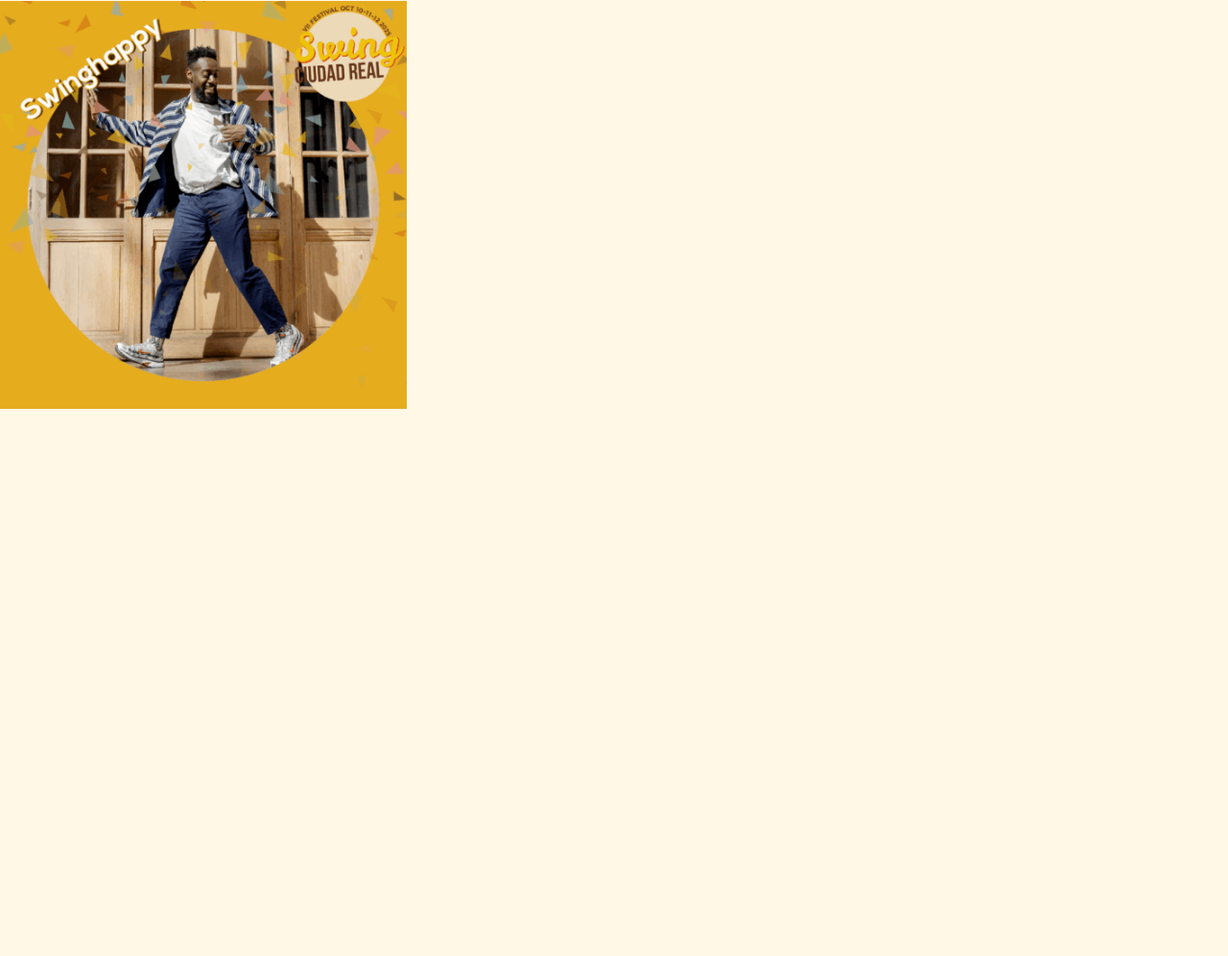
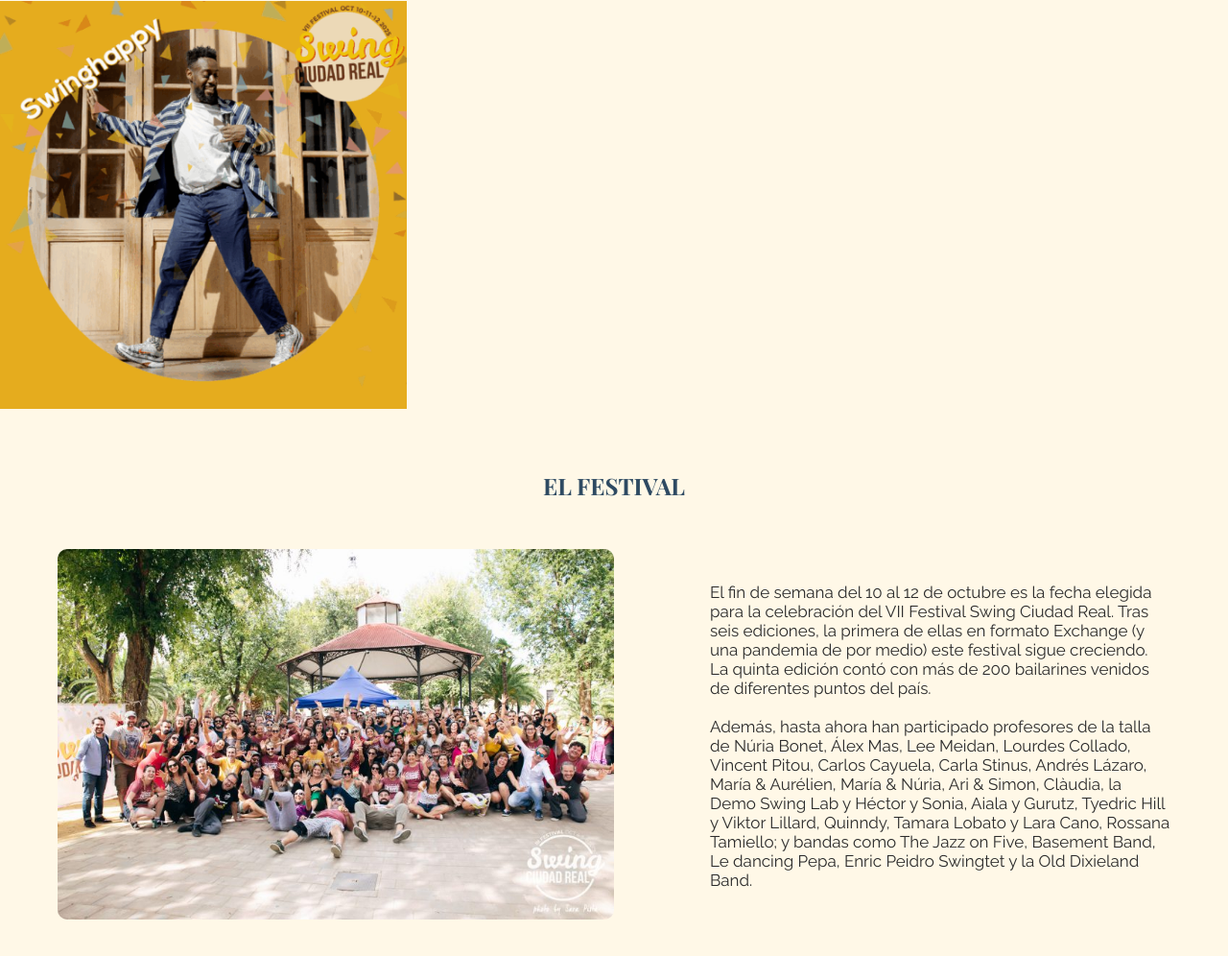
Before and after one commit to diegogarciia/SWING-CR, a website built with Vite: page swingcr/index.html in a window 1280 px wide. Shown: the part 671-1667 px from the top of the page at 96% size. Before the commit the page ends 1101 px from the top, so only its background shows below. Built offline with nearby package versions, Linux system fonts and the light colour scheme.

Commit message:
implementación del panel informativo sobre el festival

```diff
--- a/swingcr/index.html
+++ b/swingcr/index.html
@@ -27,6 +27,16 @@
       <img src="/src/images/bailarines2.png" alt="bailarines2">
       <img src="/src/images/bailarines3.png" alt="bailarines3">
     </div>
+    <section id="sobre-nosotros">
+      <h2>EL FESTIVAL</h2>
+      <div class="contenido-sobre-nosotros">
+      <img src="/src/images/todos.jpg" alt="todos" id="todos">
+      <p>
+        El fin de semana del 10 al 12 de octubre es la fecha elegida para la celebración del VII Festival Swing Ciudad Real. Tras seis ediciones, la primera de ellas en formato Exchange (y una pandemia de por medio) este festival sigue creciendo. La quinta edición contó con más de 200 bailarines venidos de diferentes puntos del país.<br><br>
+        Además, hasta ahora han participado profesores de la talla de Núria Bonet, Álex Mas, Lee Meidan, Lourdes Collado, Vincent Pitou, Carlos Cayuela, Carla Stinus, Andrés Lázaro, María & Aurélien, María & Núria, Ari & Simon, Clàudia, la Demo Swing Lab y Héctor y Sonia, Aiala y Gurutz, Tyedric Hill y Viktor Lillard, Quinndy, Tamara Lobato y Lara Cano, Rossana Tamiello; y bandas como The Jazz on Five, Basement Band, Le dancing Pepa, Enric Peidro Swingtet y la Old Dixieland Band.
+      </p>
+      </div>
+    </section>
 
   </body>
   <script type="module" src="/src/main.js"></script>
--- a/swingcr/src/style.css
+++ b/swingcr/src/style.css
@@ -69,3 +69,36 @@ body {
   display: inline-block;
   margin-left: 0%;
 }
+
+#sobre-nosotros {
+  max-width: 1200px;
+  margin: 40px auto;
+  padding: 20px;
+}
+
+#sobre-nosotros h2 {
+  font-family: 'Playfair Display', serif;
+  color: #2E4A62;
+  text-align: center;
+  margin-bottom: 50px;
+}
+
+.contenido-sobre-nosotros {
+  display: flex;
+}
+
+#todos {
+  max-width: 50%;
+  height: auto;
+  border-radius: 10px;
+  margin-right: 100px;
+}
+
+.contenido-sobre-nosotros p {
+  font-family: 'Raleway', sans-serif;
+  color: #2C2C2C;
+  text-align: left;
+  margin-top: 35px;
+  margin-bottom: 20px;
+  font-size: 17px;
+}
```
